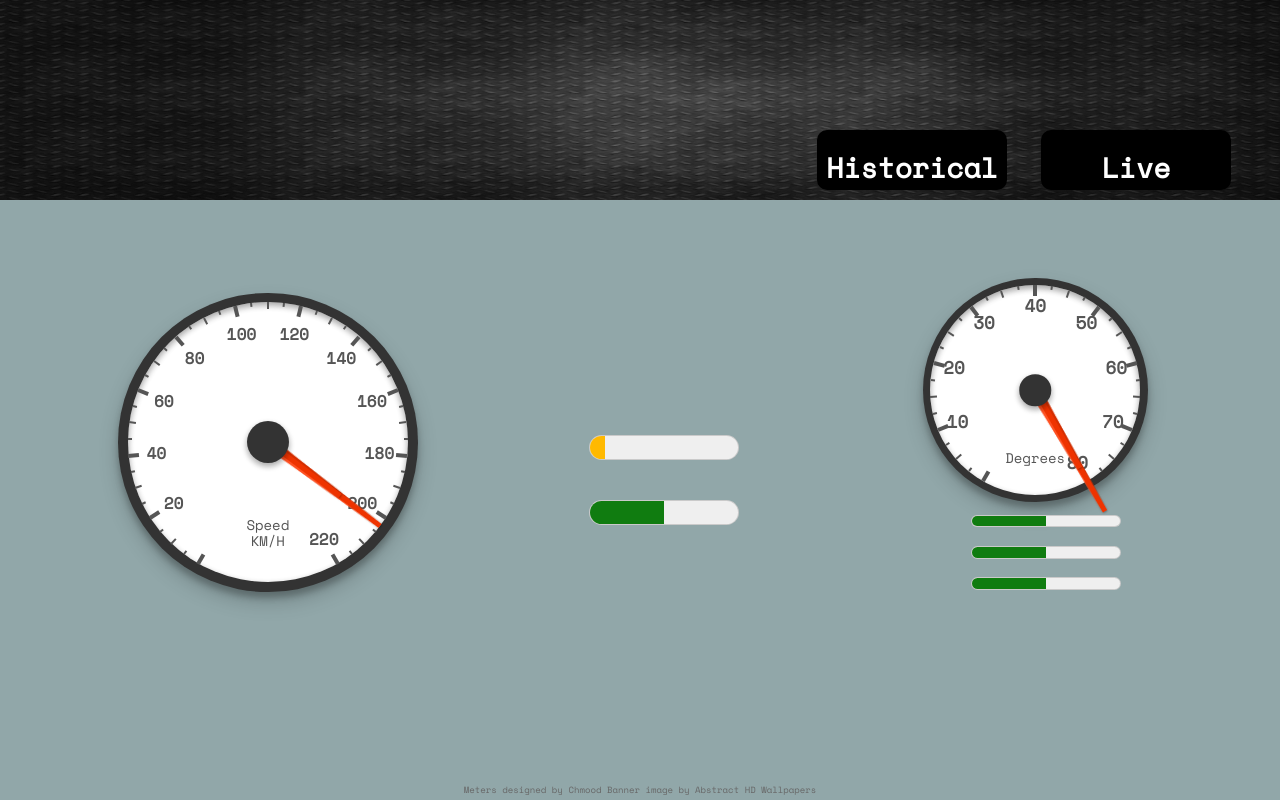
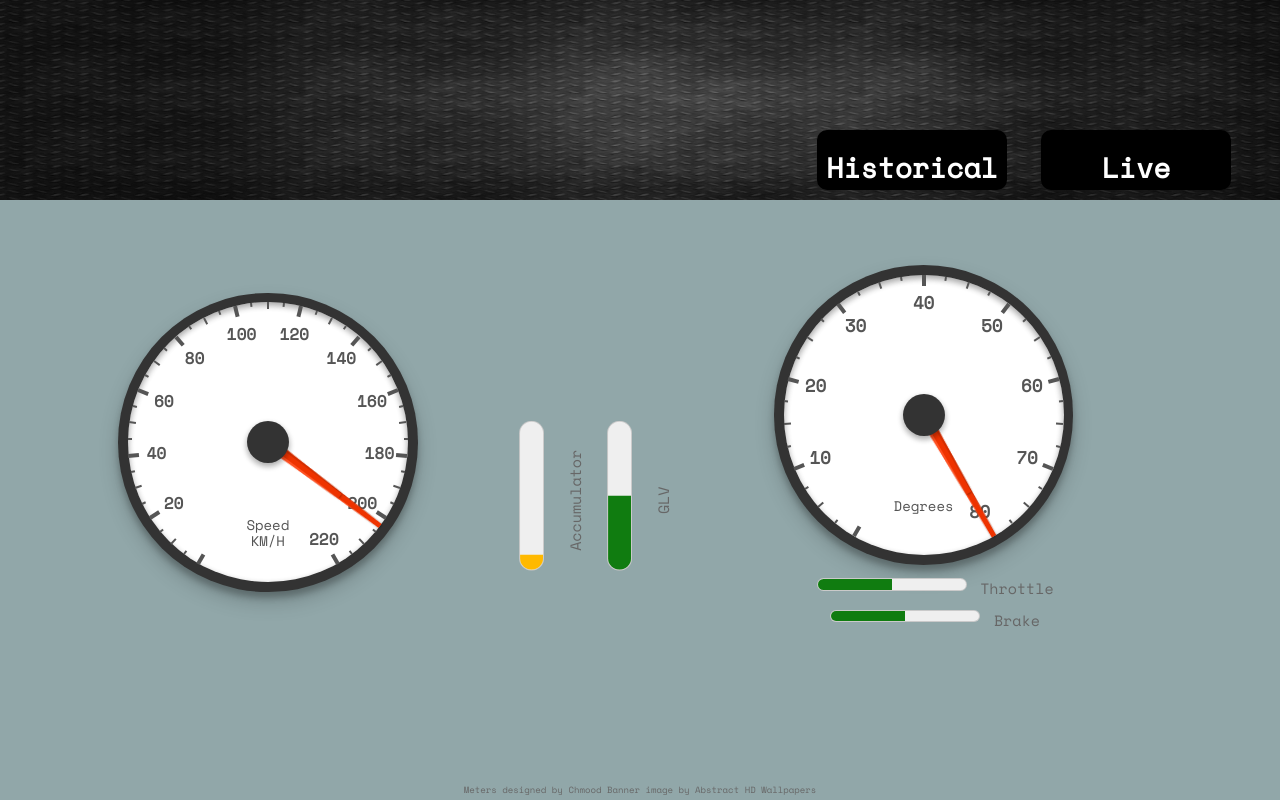
Before and after one commit to isugars/Senior-Project, a PHP site: page /mainpage.html in a window 1280 px wide. Run offline with PHP 8.4, Linux system fonts and the light colour scheme; some libraries are stand-ins or nearby versions.

Commit message:
edited spacing and added labels to meters

```diff
--- a/web/index.html
+++ b/web/index.html
@@ -22,6 +22,7 @@
                 <p class="register">New User? <a href="signup.html">Register</a> </p>
             </form>
         </div>
+    <div class="footer">Background image by Abstract HD Wallpapers</div>
     </div>
 
 </body>
--- a/web/mainpage.css
+++ b/web/mainpage.css
@@ -13,6 +13,7 @@ html {
     position: relative;
     width: 100%;
     max-width: 95%;
+
     height: 100%;
     margin-right: auto;
     margin-left: auto;
@@ -145,15 +146,23 @@ p {
     width: 150px;
     height: auto;
     display: inline-block;
-    margin: auto;
-    padding: 15%;
+    -webkit-transform: rotate(-90deg);
+    margin: 10% 5px 5px;
+    padding: 5%;
     float: left;
-    width: 25%;
+    width: 30%;
+}
+
+label{
+    padding: 5px;
+    font-family: 'Space Mono', monospace;
+    font-size: 15px;
+    color: #676767;
 }
 
 .compound_element{
     display: inline-block;
-    margin-left: 10%;
+    margin: auto;
     padding-top:45px;
     float: left;
     width: 25%;
--- a/web/mainpage.html
+++ b/web/mainpage.html
@@ -31,11 +31,14 @@
         <div class="meter meter--speed"></div>
     </div>
     <script src="widget.js"></script>
+    <form>
     <div class = "battery_meters">
-       <div class="accumulator"><meter low=".15" optimum=".5" high=".75" value=".1"/></div>
-       <div class="glv"><meter low=".15" optimum=".5" high=".75" value=".5"/></div>
+       <div class="accumulator"><meter low=".15" optimum=".5" high=".75" value=".1">Accumulator</meter></div>
+        <label>Accumulator</label>
+       <div class="glv"><meter low=".15" optimum=".5" high=".75" value=".5">GLV</meter></div>
+        <label>GLV</label>
     </div>
-
+    </form>
     <div class="compound_element">
         <link rel="stylesheet" href="speed_angle.css">
         <!--<div class="bottom">-->
@@ -43,17 +46,21 @@
         <!--</div>-->
         <!--<div class="meter&#45;&#45;g-force"></div>-->
         <div class="meter meter--speed-angle">
+            <form>
         <div class="aux_meters">
-            <div class="sa_meter">
-                <meter low=".15" optimum=".5" high=".75" value=".5"/>
-            </div>
+            <!--<div class="sa_meter">-->
+                <!--<meter low=".15" optimum=".5" high=".75" value=".5"/>-->
+            <!--</div>-->
             <div class="throttle">
-                <meter low=".15" optimum=".5" high=".75" value=".5"/>
+                <meter low=".15" optimum=".5" high=".75" value=".5">Throttle</meter>
+                <label>Throttle</label>
             </div>
             <div class="brake">
-                <meter low=".15" optimum=".5" high=".75" value=".5"/>
+                <meter low=".15" optimum=".5" high=".75" value=".5">Brake</meter>
+                <label>Brake</label>
             </div>
         </div>
+            </form>
         </div>
     </div>
         <div class="footer">
--- a/web/signup.html
+++ b/web/signup.html
@@ -22,6 +22,7 @@
                 </fieldset>
             </form>
         </div>
+        <div class="footer">Background image by Abstract HD Wallpapers</div>
     </div>
 </body>
 </html>
```
Also changed, not shown: web/login.css (+12 -0 lines), web/steering_angle.css (renamed from web/speed_angle.css).
